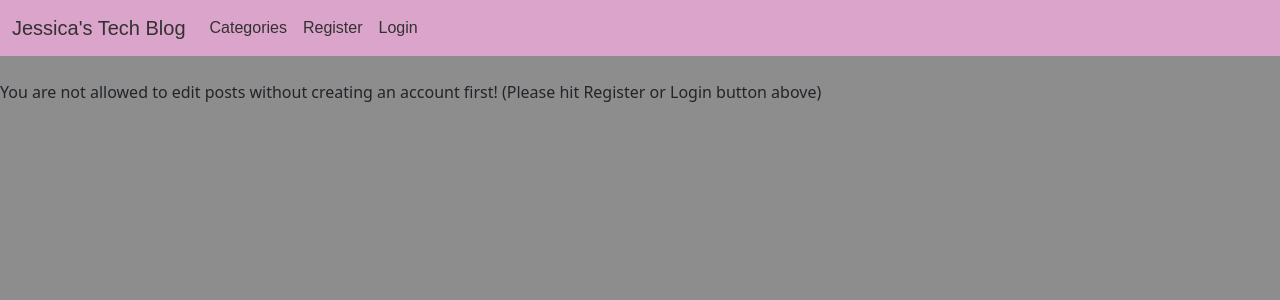
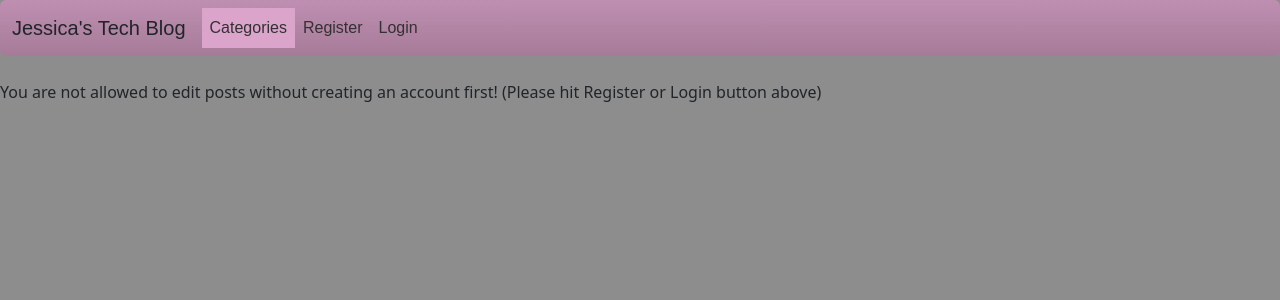
Before and after one commit to Jessica-Mansell/Personal-Website, a Django app: page /add_post/ in a window 1280 px wide. Shown: the top 300 px of the page. Run offline with Django 4.2, Linux system fonts and the light colour scheme; some libraries are stand-ins or nearby versions.

Commit message:
gradient to navbar

```diff
--- a/mysite/blogsite/static/mysite/style.css
+++ b/mysite/blogsite/static/mysite/style.css
@@ -39,3 +39,9 @@ h1 {
     color: #333131;
     text-decoration: none;
 }
+
+#main_nav {
+    background-color: hsl(317, 43%, 75%);
+    background: linear-gradient(to bottom, #bf8fb1 0%, #a67b99 100%);
+    border-radius: 6px;
+}
--- a/mysite/blogsite/templates/base.html
+++ b/mysite/blogsite/templates/base.html
@@ -19,7 +19,7 @@
     </title>
   </head>
   <body>
-    <nav class="navbar navbar-expand-lg" style="background-color: hsl(317, 43%, 75%); color: #333131; text-decoration: none;">
+    <nav class="navbar navbar-expand-lg" id="main_nav">
       <div class="container-fluid">
           <a class="navbar-brand" id="title" href="{% url 'home' %}">Jessica's Tech Blog</a>
           <div class="collapse navbar-collapse" id="navbarSupportedContent">
```
